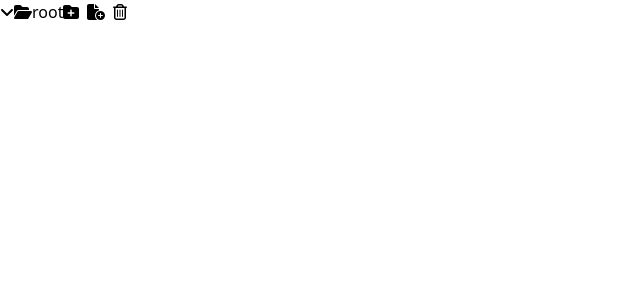
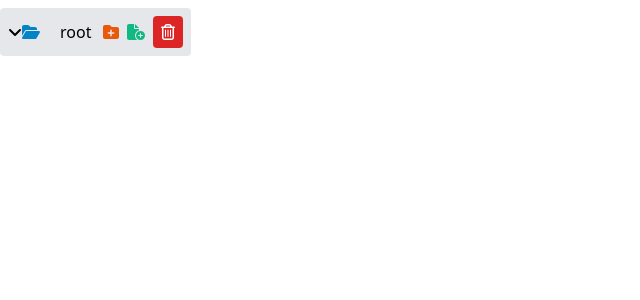
Before and after one commit to alimardani70/explore, a React (Create React App) app: page / in a window 1280 px wide. Shown: the top 300 px of the page, without its empty margins (0-640 px from the left). Built offline with nearby package versions, Linux system fonts and the light colour scheme.

Commit message:
remove file and folder

```diff
--- a/src/App.tsx
+++ b/src/App.tsx
@@ -13,42 +13,18 @@ library.add(fab, far, fas);
 function App() {
     const name = useSelector(selectName);
     const content = useSelector(selectContent);
-    const  openend = useSelector(selectOpened);
+    const  opened = useSelector(selectOpened);
     const  path = useSelector(selectPath);
     const files = useSelector(selectFiles);
-    console.log(content)
     return (
         <div className="App">
             <Directory
                 name={name}
                 content={content}
                 files={files}
-                opened={openend}
+                opened={opened}
                 path={path}
             />
-{/*            <Directory
-                name={name}
-                path='./'
-                content={[
-                    {name: 'ali', extension: 'txt'},
-                    {
-                        name: 'newFolder',
-                        path: './root/',
-                        content: [
-                            {name: 'txt1', extension: 'jpg'},
-                            {name: 'txt2', extension: 'html'},
-                            {name: 'txt3', extension: 'txt'},
-                            {name: 'txt4', extension: 'any'},
-                        ]
-                    },
-                    {name: 'asd', extension: 'pdf'},
-                    {
-                        name: 'newFolder2',
-                        content: [],
-                        path: './root/'
-                    }
-                ]}
-            />*/}
         </div>
     );
 }
--- a/src/components/DeleteItem.tsx
+++ b/src/components/DeleteItem.tsx
@@ -4,6 +4,7 @@ import Input from "./Input";
 import Button from "./Button";
 import Icon from "./Icon";
 import {fileType, folderType} from "../store/structureSlice";
+import Row from "./Row";
 
 
 type propsType = {
@@ -17,22 +18,20 @@ const NewItem: React.FC<propsType> = ({
                                           }) => {
 
     const clickHandler = (e: React.MouseEvent<HTMLElement>) => {
-        console.log("sdcsdcsdc")
         if (onClick) {
             onClick(path);
         }
     }
-    console.log(path)
     return (
-        <div className='flex flex-row'>
+        <Row>
                  {
                      // path  !== './root' &&
-                     <Button onClick={clickHandler}>
-                         <Icon name={'trash-can'} type='regular'/>
+                     <Button onClick={clickHandler} className='bg-red-600 px-2 py-1 rounded'>
+                         <Icon name={'trash-can'} type='regular' className='text-white'/>
                      </Button>
                  }
 
-        </div>
+        </Row>
 
     );
 };
--- a/src/components/Directory.tsx
+++ b/src/components/Directory.tsx
@@ -5,6 +5,7 @@ import Button from "./Button";
 import {addFolder, addItem, removeDir, removeFile ,fileType, folderType} from '../store/structureSlice'
 import {useDispatch} from "react-redux";
 import DeleteItem from "./DeleteItem";
+import Row from "./Row";
 
 const Directory: React.FC<folderType> = ({
                                              name,
@@ -13,7 +14,6 @@ const Directory: React.FC<folderType> = ({
                                              opened = true,
                                              path
                                          }) => {
-    console.log(opened)
     const [open, setOpen] = useState<boolean>(opened);
     const onclickHandler = () => {
         setOpen(!open);
@@ -24,19 +24,19 @@ const Directory: React.FC<folderType> = ({
         let icon: ReactNode = '';
         switch (ext) {
             case 'txt':
-                icon = <Icon name='file-lines' type='solid'/>;
+                icon = <Icon className='text-lime-600' name='file-lines' type='solid'/>;
                 break;
             case 'pdf':
-                icon = <Icon name='file-pdf' type='solid'/>;
+                icon = <Icon className='text-lime-600' name='file-pdf' type='solid'/>;
                 break;
             case 'jpg':
-                icon = <Icon name='image' type='solid'/>;
+                icon = <Icon className='text-lime-600' name='image' type='solid'/>;
                 break;
             case 'html':
-                icon = <Icon name='html5' type='brands'/>;
+                icon = <Icon className='text-lime-600' name='html5' type='brands'/>;
                 break;
             default:
-                icon = <Icon name='file' type='regular'/>;
+                icon = <Icon className='text-lime-600' name='file' type='regular'/>;
 
         }
         return icon;
@@ -44,10 +44,11 @@ const Directory: React.FC<folderType> = ({
     const child = (item: folderType | fileType): any => {
         if ('extension' in item) {
             let icon = getIconByExt(item.extension)
-            return <div className='flex flex-row'>
-                {icon} {item.name}.{item.extension}
+            return <Row className='space-x-2 bg-gray-200 mt-2 px-2 py-2 rounded'>
+                <div>{icon}</div>
+                <div>{item.name}.{item.extension}</div>
                 <DeleteItem path={item.path} onClick={(path)=>romoveFileHandler(path,item.name ,item.extension  )} />
-            </div>
+            </Row>
         } else {
             if ('content' in item)
                 return <>
@@ -68,7 +69,6 @@ const Directory: React.FC<folderType> = ({
         }
     }
     const removeHandler = (path: string):void => {
-        console.log(path)
         dispatch(removeDir({path: path}))
     }
     const romoveFileHandler=(path:string , name:string , extension:string):void=>{
@@ -78,14 +78,20 @@ const Directory: React.FC<folderType> = ({
 
 
     return (
-        <div>
-            <div className='flex flex-row'>
+        <div className='flex flex-col justify-normal' >
+            <Row>
+                <Row className='py-2 bg-gray-200 rounded px-2 mt-2'>
                     <Button onClick={onclickHandler}>
-                    {open && <><Icon name='angle-down' type='solid'/><Icon name='folder-open' type='solid'/></>}
-                    {!open && <><Icon name='angle-right' type='solid'/><Icon name='folder' type='solid'/></>}
-                    {name}
+                        <Row className='space-x-2'>
+                            <Row className='space-x-2'>
+                                {open && <div><Icon name='angle-down' type='solid'/><Icon name='folder-open' type='solid' className='text-sky-600' /></div>}
+                                {!open && <div><Icon name='angle-right' type='solid'/><Icon name='folder' type='solid' className='text-sky-600' /></div>}
+                            </Row>
+
+                            <div className='px-3'>{name}</div>
+                        </Row>
                     </Button>
-                <div className='flex flex-row space-x-2'>
+                    <Row className=' space-x-2'>
                         <NewItem
                             path={path + "/" + name}
                             onSubmit={(item) => dispatch(addFolder({
@@ -94,30 +100,32 @@ const Directory: React.FC<folderType> = ({
                                 content: [],
                                 files: []
                             }))}
-                        icon={<Icon name='folder-plus' type='solid'/>}
+                            icon={<Icon name='folder-plus' type='solid' className='text-orange-600'/>}
                         />
                         <NewItem
                             path={path + "/" + name}
                             onSubmit={(item) => addFileHandler(item)}
-                        icon={<Icon name='file-circle-plus' type='solid'/>}
+                            icon={<Icon name='file-circle-plus' type='solid' className='text-emerald-500'/>}
                         />
                         <DeleteItem
                             path={path + "/" + name}
                             onClick={(path)=>removeHandler(path)}
                         />
-                </div>
-            </div>
+                    </Row>
+                </Row>
+
+            </Row>
 
             {open && <>
                 {!!content && content.map((item: folderType, index: number) => {
-                    return <div key={index} className='flex flex-row space-x-4  px-8'>
+                    return <Row key={index} className=' space-x-4  px-8'>
                         {child(item)}
-                    </div>
+                    </Row>
                 })}
                 {!!files && files.map((item: fileType, index: number) => {
-                    return <div key={index} className='flex flex-row space-x-4  px-8'>
+                    return <Row key={index} className=' space-x-4  px-8'>
                         {child(item)}
-                    </div>
+                    </Row>
                 })}
             </>
             }
--- a/src/components/Input.tsx
+++ b/src/components/Input.tsx
@@ -37,6 +37,7 @@ const Input: React.FC<propsType> = ({
             autoFocus={autoFocus}
             onChange={changeHandler}
             value={val}
+            className='border border-gray-500 bg-gray-100 rounded'
         />
     );
 };
--- a/src/components/NewItem.tsx
+++ b/src/components/NewItem.tsx
@@ -3,6 +3,7 @@ import Form from "./Form";
 import Input from "./Input";
 import Button from "./Button";
 import Icon from "./Icon";
+import Row from "./Row";
 
 
 type propsType = {
@@ -31,9 +32,11 @@ const NewItem: React.FC<propsType> = ({
         if (onSubmit) {
             onSubmit(itemValue)
         }
+        setItemValue('')
+        setShowInput(false)
     }
     return (
-        <div className='flex flex-row'>
+        <Row>
             {showInput && <Button onClick={closeHandler}>
                 <Icon name='close' type='solid'/>
             </Button>}
@@ -46,7 +49,7 @@ const NewItem: React.FC<propsType> = ({
                     <Icon name='check-square' type='solid'/>
                 </Button>
             </Form>}
-        </div>
+        </Row>
 
     );
 };
--- /dev/null
+++ b/src/components/Row.tsx
@@ -0,0 +1,16 @@
+import React, {ReactNode} from 'react';
+
+type propsType = {
+    children?: ReactNode,
+    className?: string
+}
+
+const Row: React.FC<propsType>  = ({children,className}) => {
+ return (
+  <div className={`flex flex-row ${className}`} >
+      {children}
+  </div>
+ );
+};
+
+export default Row;
--- a/src/store/structureSlice.ts
+++ b/src/store/structureSlice.ts
@@ -1,5 +1,5 @@
 import type {PayloadAction} from "@reduxjs/toolkit";
-import {createSlice} from "@reduxjs/toolkit";
+import {createSlice, current} from "@reduxjs/toolkit";
 import type {RootState} from "./store";
 
 
@@ -28,14 +28,13 @@ const initialState: folderType = {
 
 const findNode = (node: folderType, path: string, nodeName: string): folderType => {
   for (let i = 0; i < node.content.length; i++) {
-    // console.log(node.content[i].path , path)
-    // console.log(nodeName , node.content[i].name)
     if (node.content[i].path === path && nodeName === node.content[i].name) {
       return node.content[i];
     }
   }
   return node;
 }
+
 export const structureSlice = createSlice({
   name: "structure",
   initialState,
@@ -54,7 +53,9 @@ export const structureSlice = createSlice({
         let node = findNode(searchObj, sections.slice(0, i + 1).join('/'), sections[i + 1]);
         searchObj = node;
         if (searchObj.files.findIndex(item => item.name === name && item.extension === extension) === -1) {
-          searchObj.files.push(newFile)
+         if (searchObj.path+"/"+searchObj.name === path ){
+           searchObj.files.push(newFile)
+         }
         } else {
           alert(' this name is exist')
         }
@@ -115,7 +116,6 @@ export const structureSlice = createSlice({
         searchObj = node;
         if (path === searchObj.path + "/" + searchObj.name) {
           let index = searchObj.content.findIndex(item => item.name === folderName);
-          console.log(index)
           if (index !== -1) {
             let temp = [
               ...searchObj.content.slice(0, index),
```
Lines whose indentation alone changed are shown as unchanged.
